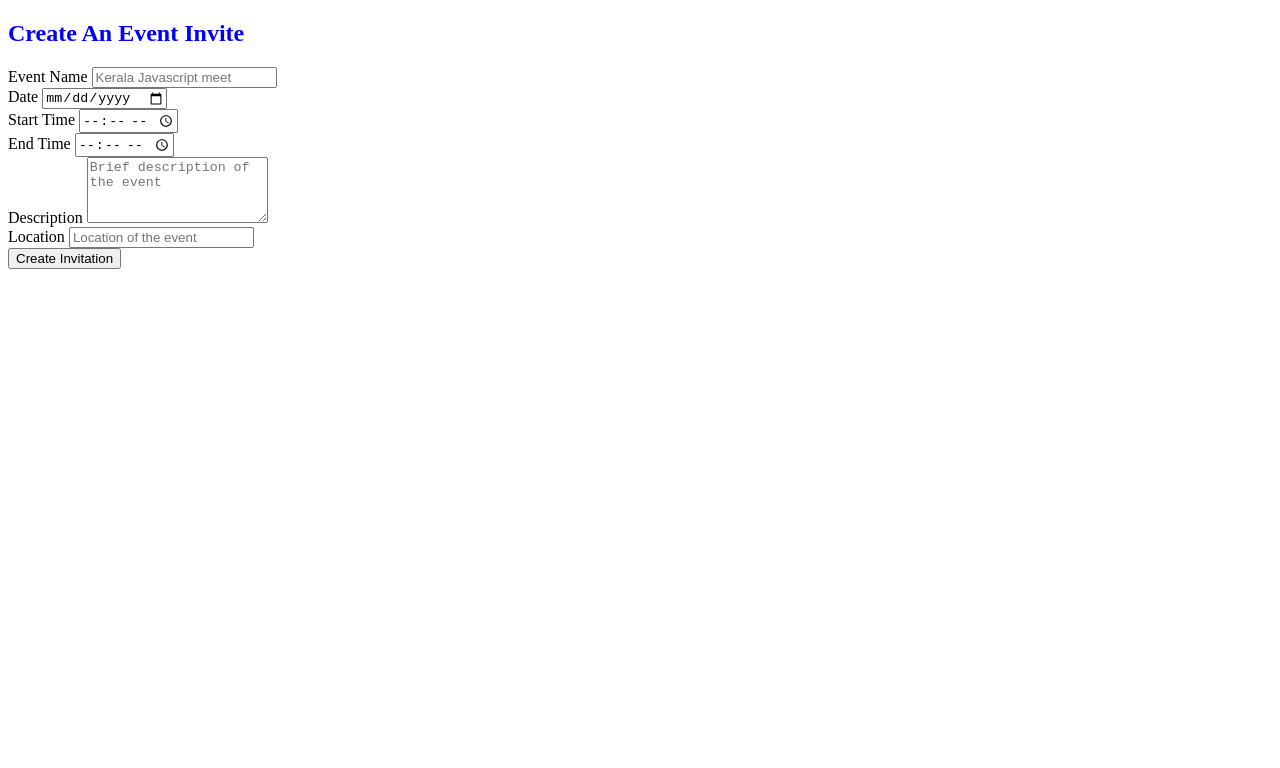
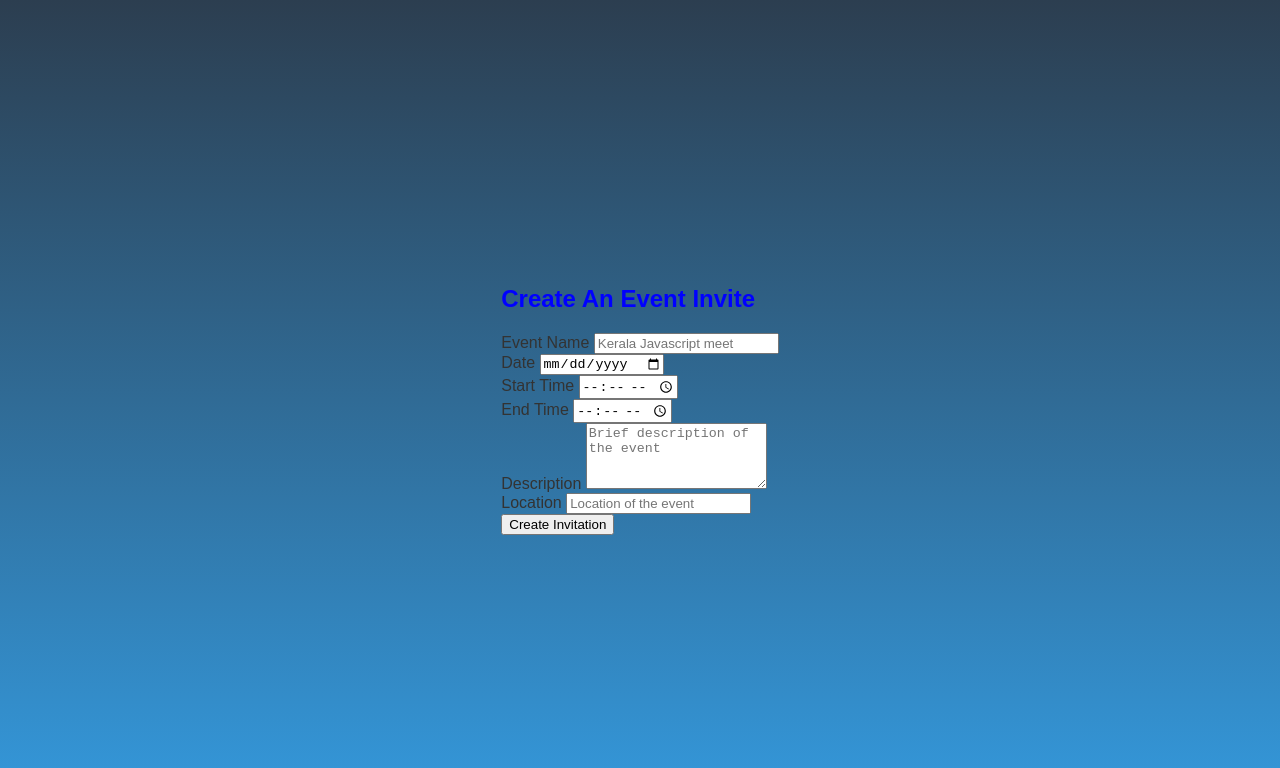
Before and after one commit to Athul-Ramesan/event-invitation-creator-Athul-Rameshan-k-v, a plain HTML site: page src/index.html in a window 1280 px wide. Drawn offline with Linux system fonts and the light colour scheme.

Commit message:
feat: applied gradient background for page

```diff
--- a/src/styles.css
+++ b/src/styles.css
@@ -1,14 +1,27 @@
+body {
+    margin: 0;
+    padding: 0;
+    min-height: 100vh;
+    background: linear-gradient(#2c3e50, #3498db);
+    font-family: Arial, sans-serif;
+    color: #333;
+    display: flex;
+    justify-content: center;
+    align-items: center;
+}
 
-#header-text{
+#header-text {
     color: blue;
 }
 
-.hidden-modal{
+.hidden-modal {
     display: none;
 }
+
 .modal-close:hover {
     color: #333;
 }
+
 .modal-close {
     position: absolute;
     right: 10px;
@@ -19,6 +32,7 @@
     cursor: pointer;
     color: #666;
 }
+
 .modal-content {
     background-color: white;
     padding: 20px;
@@ -28,6 +42,7 @@
     width: 300px;
     text-align: center;
 }
+
 .modal {
     position: fixed;
     top: 50%;
```
